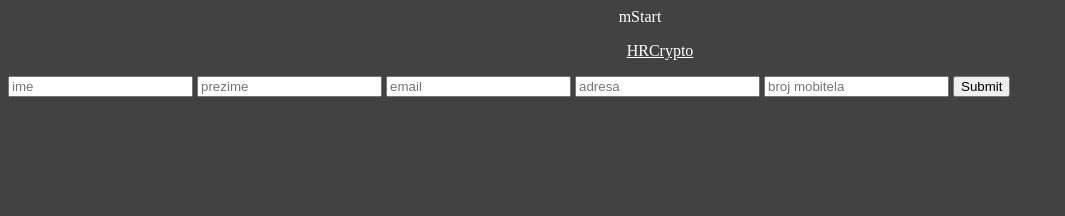
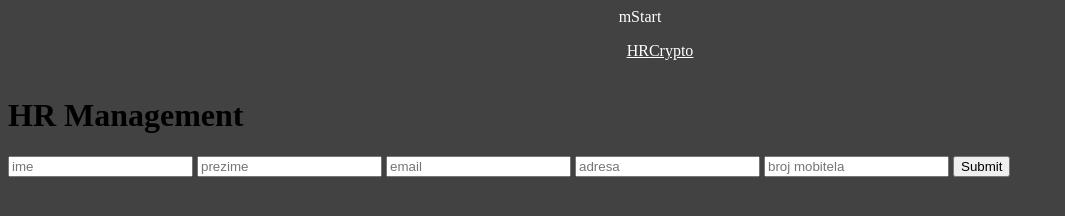
Before and after one commit to LeoKirasic/FE-assignment, a website with bundled scripts: page src/index.html in a window 1280 px wide. Shown: the whole page, without its empty margins (0-1065 px from the left). Built offline with nearby package versions, Linux system fonts and the light colour scheme.

Commit message:
Add header

```diff
--- a/src/index.html
+++ b/src/index.html
@@ -18,6 +18,7 @@
         </li>
       </ul>
     </nav>
+    <h1 class="hr-header">HR Management</h1>
     <div class="edit-popup hide">
       <input type="text" name="" class="edit-ime" />
       <input type="text" name="" class="edit-prezime" />
```
